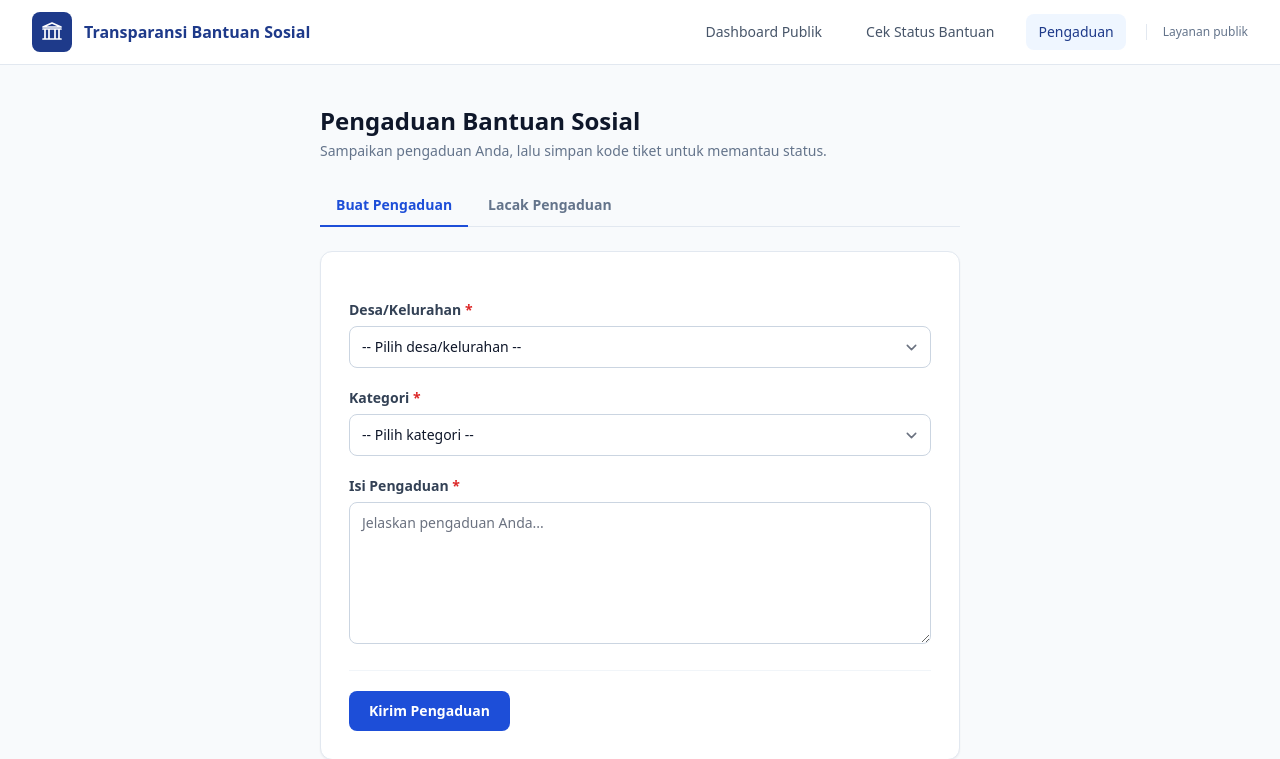
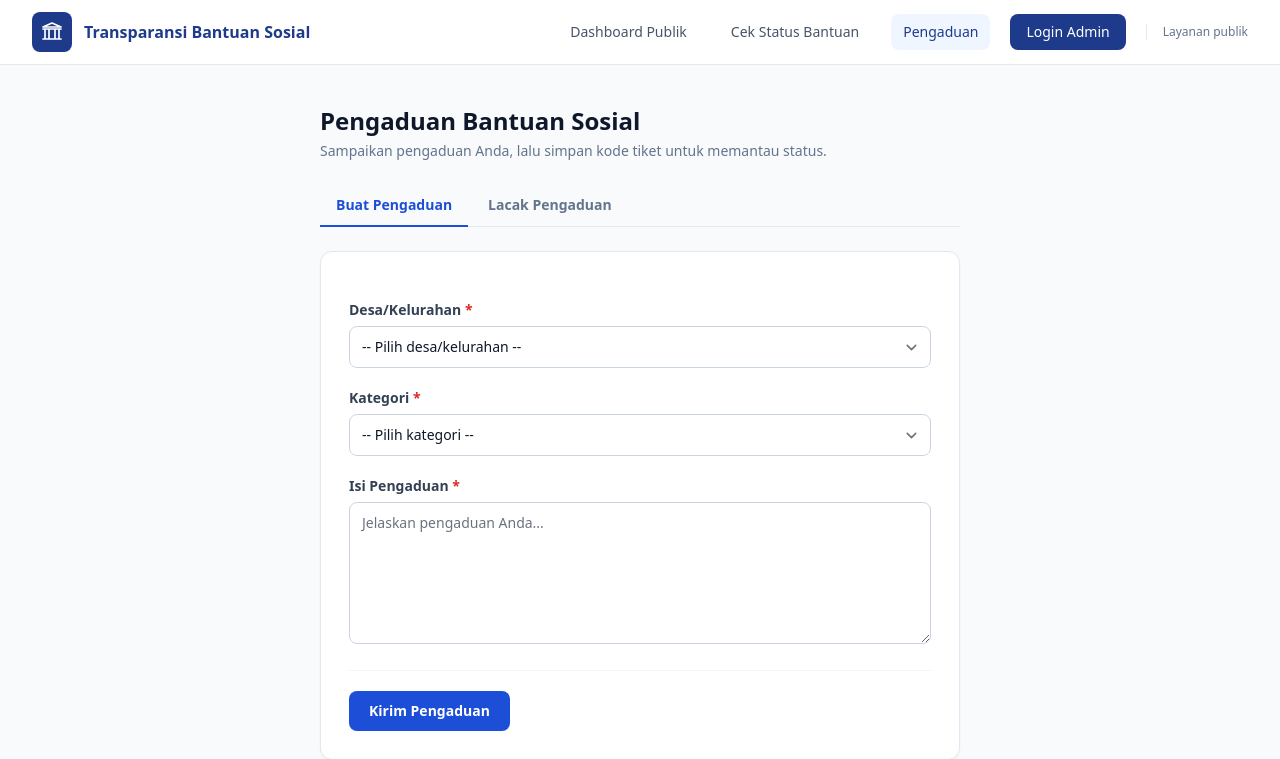
Before and after one commit to syrsdev/salurin, a Laravel app: page /pengaduan in a window 1280 px wide. Shown: the top 759 px of the page. Run offline with Laravel 12, Linux system fonts and the light colour scheme; data that the repository does not hold is empty; style sheets or scripts are compiled from the project's sources; parts of the project's set-up code (start-up, migrations or seed data) failed here and were passed over.

Commit message:
style: add button login and sticky navbar

```diff
--- a/resources/views/components/public-navbar.blade.php
+++ b/resources/views/components/public-navbar.blade.php
@@ -1,4 +1,4 @@
-<header class="border-b border-slate-200 bg-white">
+<header class="sticky top-0 z-30 border-b border-slate-200 bg-white">
     <div
         class="mx-auto flex max-w-[1600px] flex-col justify-between gap-3 px-4 py-3 sm:flex-row sm:items-center sm:px-6 lg:px-8">
         <a href="{{ route('transparansi') }}" class="flex items-center gap-3 text-blue-900 no-underline">
@@ -28,6 +28,10 @@
                 class="rounded-lg px-3 py-2 {{ request()->routeIs('pengaduan.*') ? 'bg-blue-50 text-blue-900' : 'text-slate-600 hover:bg-slate-100' }}">
                 Pengaduan
             </a>
+            <a href="{{ route('login') }}"
+                class="rounded-lg bg-blue-900 px-4 py-2 text-white transition hover:bg-blue-800 focus:outline-none focus:ring-2 focus:ring-blue-600 focus:ring-offset-2">
+                Login Admin
+            </a>
             <span class="hidden border-l border-slate-200 pl-4 text-xs text-slate-500 md:inline">Layanan
                 publik</span>
         </nav>
--- a/routes/web.php
+++ b/routes/web.php
@@ -13,14 +13,14 @@ use App\Http\Controllers\ProfileController;
 use App\Http\Controllers\PublicDashboardController;
 use Illuminate\Support\Facades\Route;
 
-Route::get('/', function () {
-    return view('welcome');
-});
+// Route::get('/', function () {
+//     return view('welcome');
+// });
 
 Route::get('/pengaduan', [PengaduanController::class, 'create'])->name('pengaduan.create');
 Route::post('/pengaduan', [PengaduanController::class, 'store'])->middleware('throttle:10,1')->name('pengaduan.store');
 Route::get('/pengaduan/cari', [PengaduanController::class, 'cari'])->middleware('throttle:30,1')->name('pengaduan.cari');
-Route::get('/transparansi', [PublicDashboardController::class, 'index'])->name('transparansi');
+Route::get('/', [PublicDashboardController::class, 'index'])->name('transparansi');
 Route::get('/cek-status-bantuan', [CekStatusBantuanController::class, 'index'])->name('cek-status-bantuan.index');
 Route::post('/cek-status-bantuan/cari', [CekStatusBantuanController::class, 'cari'])
     ->middleware('throttle:10,1')
```
